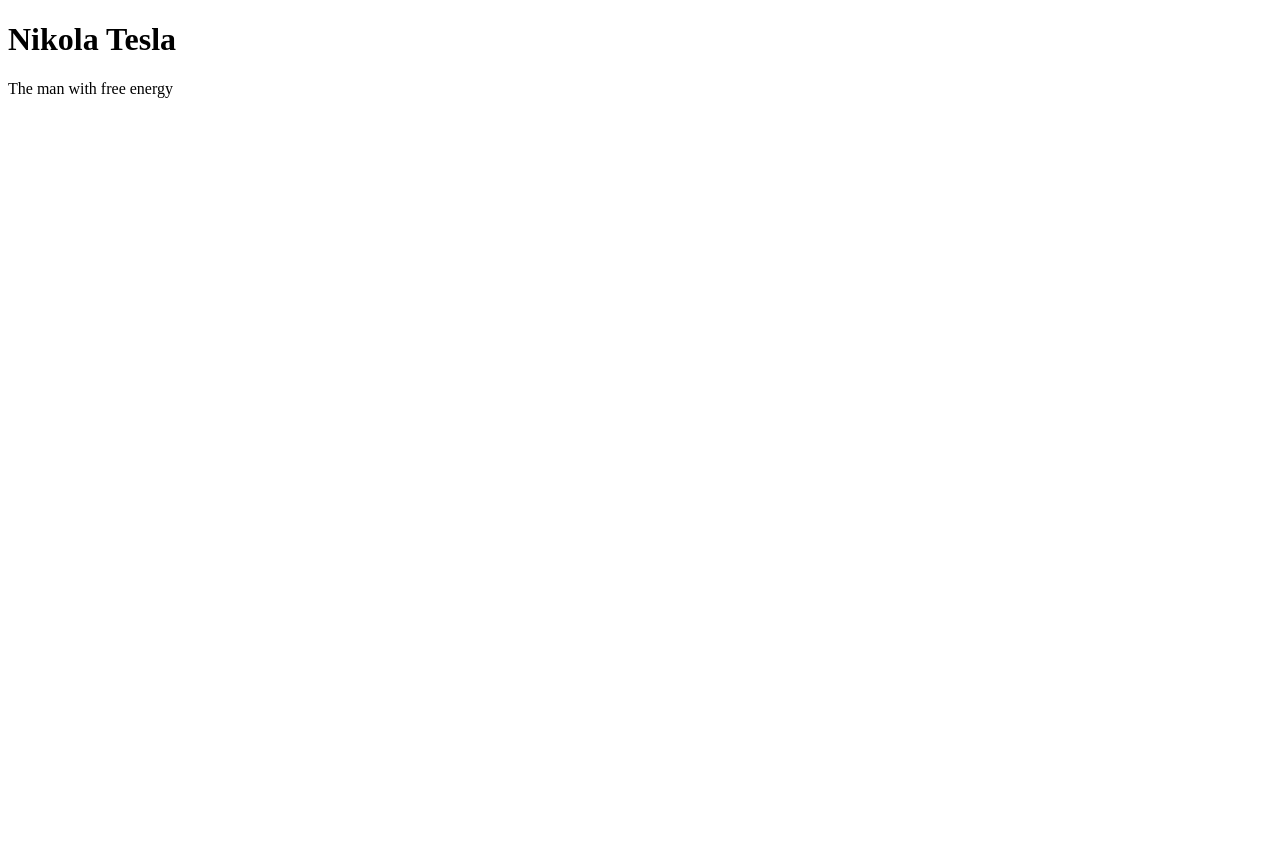
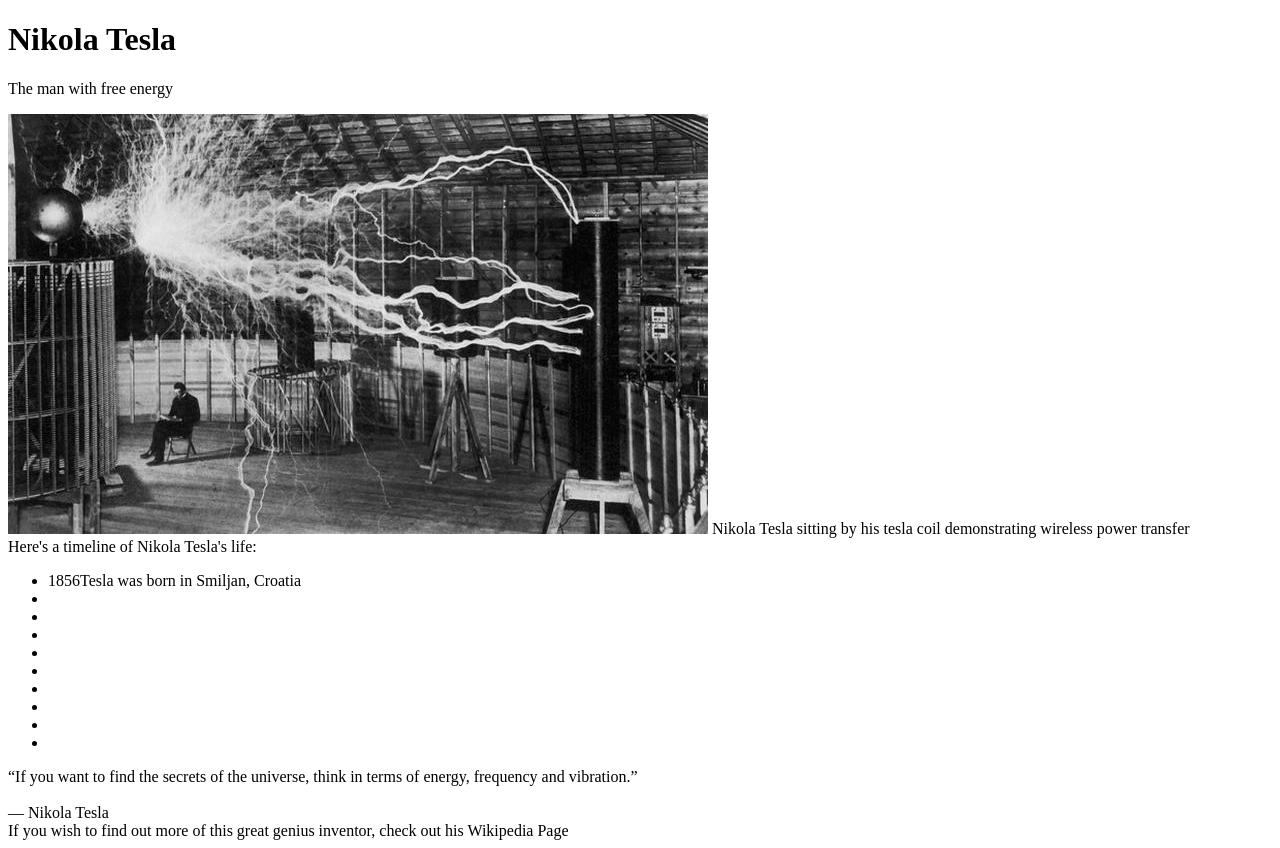
Before and after one commit to dogbeide/nk-tesla-tribute-page, a plain HTML site: page index.html in a window 1280 px wide. Before the commit the page ends 800 px from the top, so only its background shows below. Drawn offline with Linux system fonts and the light colour scheme.

Commit message:
html content

```diff
--- a/index.html
+++ b/index.html
@@ -15,13 +15,28 @@
             <p>The man with free energy</p>
         </div>
         <div id="img-div">
-            <img id="img" src="" alt="">
-            <span id="img-caption"></span>
+            <img id="img" src="TESLA_.jpg" alt="tesla coil free energy">
+            <span id="img-caption">Nikola Tesla sitting by his tesla coil demonstrating wireless power transfer</span>
         </div>
         <div id="tribute-info">
-            <header></header>
-            <main></main>
-            <footer></footer>
+            <header>Here's a timeline of Nikola Tesla's life:</header>
+            <main>
+                <ul>
+                    <li><span class="year">1856</span>Tesla was born in Smiljan, Croatia</li>
+                    <li><span class="year"></span></li>
+                    <li><span class="year"></span></li>
+                    <li><span class="year"></span></li>
+                    <li><span class="year"></span></li>
+                    <li><span class="year"></span></li>
+                    <li><span class="year"></span></li>
+                    <li><span class="year"></span></li>
+                    <li><span class="year"></span></li>
+                    <li><span class="year"></span></li>
+                </ul>
+                <div id="quote">“If you want to find the secrets of the universe, think in terms of energy, frequency and vibration.”
+                    <br><br> ― Nikola Tesla</div>
+            </main>
+            <footer>If you wish to find out more of this great genius inventor, check out his <a id="tribute-link">Wikipedia Page</a></footer>
         </div>
 
     </main>
```
Also changed, not shown: TESLA_.jpg (added).
